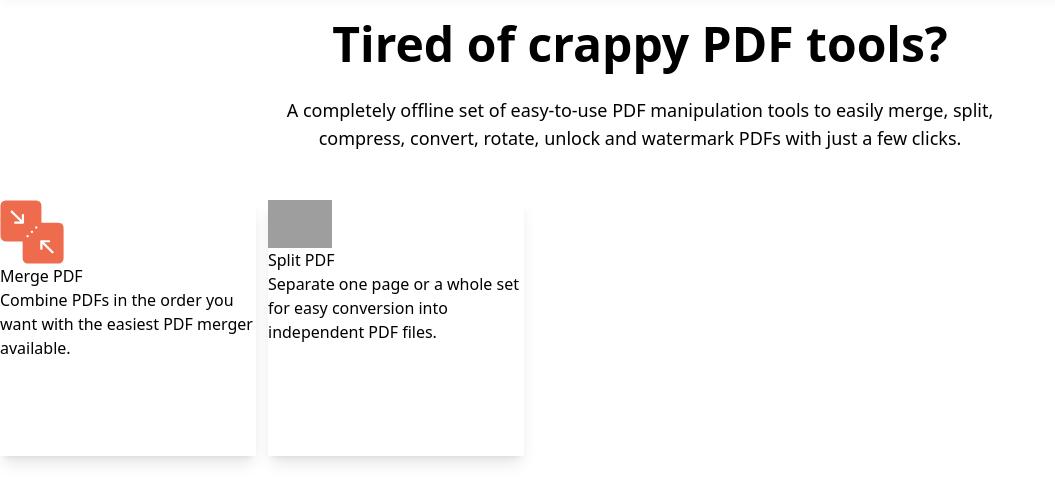
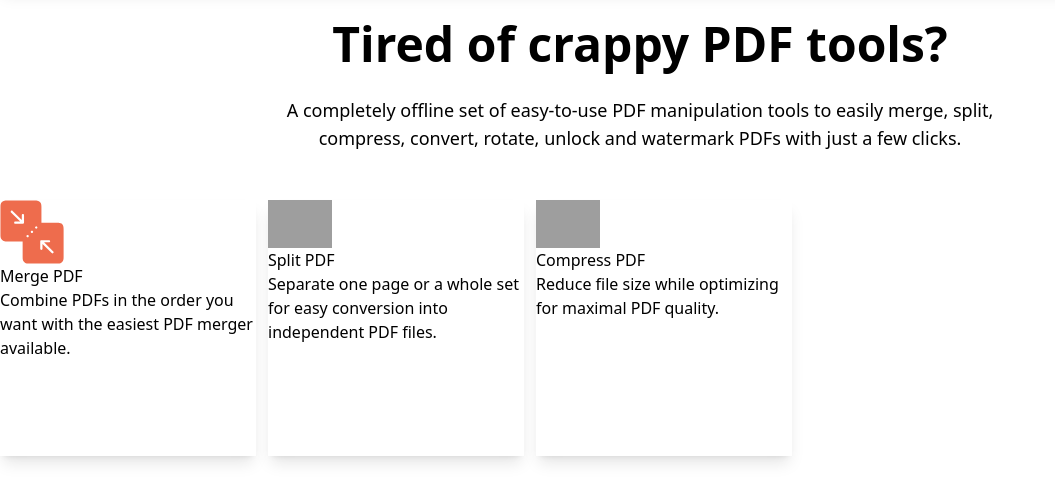
Before and after one commit to easy-stuff/pdeff, a Flask app: page / in a window 1280 px wide. Shown: the part 132-634 px from the top of the page, without its empty margins (0-1055 px from the left). Run offline with Flask 3, Linux system fonts and the light colour scheme; some libraries are stand-ins or nearby versions; grey boxes are pictures that could not be loaded.

Commit message:
add links to compress pdf

```diff
--- a/templates/_components/navbar.html
+++ b/templates/_components/navbar.html
@@ -18,7 +18,12 @@
                     </ul>
                 </details>
             </li>
-            <li><a class="uppercase">Compress PDF</a></li>
+            <li>
+                <a href="{{ url_for('compress_pdf') }}"
+                    class="uppercase {% if request.path == '/compress_pdf' %}text-red-700 font-bold{% endif %}">
+                    Compress PDF
+                </a>
+            </li>
             <li>
                 <a href="{{ url_for('split_pdf') }}"
                     class="uppercase {% if request.path == '/split_pdf' %}text-red-700 font-bold{% endif %}">
--- a/templates/home.html
+++ b/templates/home.html
@@ -39,6 +39,17 @@
             </div>
         </div>
 
+        <div>
+            <div class="card bg-base-100 max-h-64 min-h-64 w-64 shadow-lg hover:cursor-pointer"
+                onclick="window.location.href = '/compress_pdf'">
+                <div class="card-body">
+                    <img src="{{ url_for('static', filename='images/compress_pdf.svg') }}" alt="MergePDF" class="w-16">
+                    <h2 class="card-title">Compress PDF</h2>
+                    <p>Reduce file size while optimizing for maximal PDF quality.</p>
+                </div>
+            </div>
+        </div>
+
     </div>
 </div>
 
```
